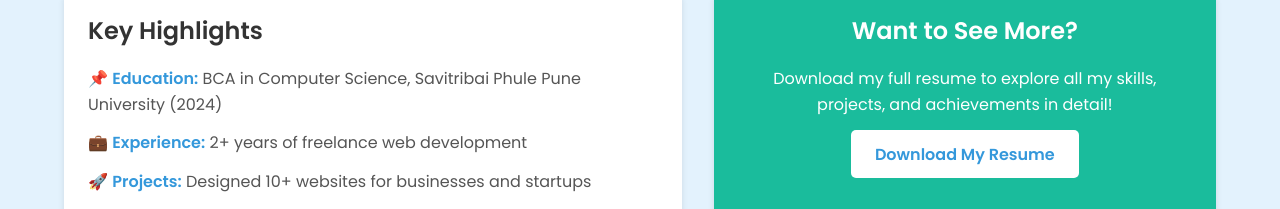
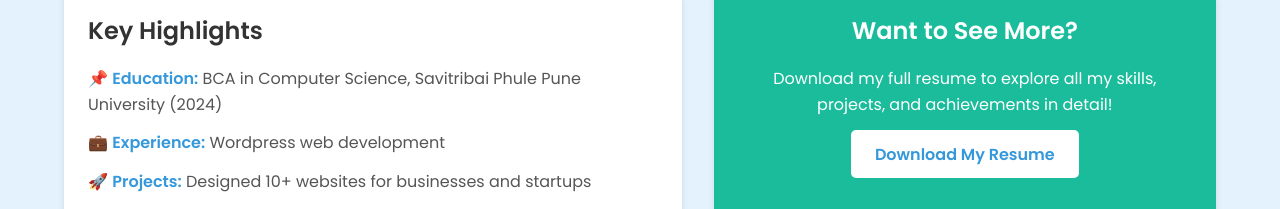
Before and after one commit to Rohitbhore/Rohit-s_portfolio, a plain HTML site: page Index.html in a window 1280 px wide. Shown: the part 1846-2055 px from the top of the page. Drawn offline with Linux system fonts and the light colour scheme.

Commit message:
Update Index.html

```diff
--- a/Index.html
+++ b/Index.html
@@ -93,7 +93,7 @@ That's all about me. Thank you!
                 <h3>Key Highlights</h3>
                 <ul>
                     <li>📌 <strong>Education:</strong> BCA in Computer Science, Savitribai Phule Pune University (2024)</li>
-                    <li>💼 <strong>Experience:</strong> 2+ years of freelance web development</li>
+                    <li>💼 <strong>Experience:</strong> Wordpress web development</li>
                     <li>🚀 <strong>Projects:</strong> Designed 10+ websites for businesses and startups</li>
                     <li>🌍 <strong>Skills:</strong> HTML, CSS, JavaScript, WordPress, SQL, Java, C++</li>
                 </ul>
```
